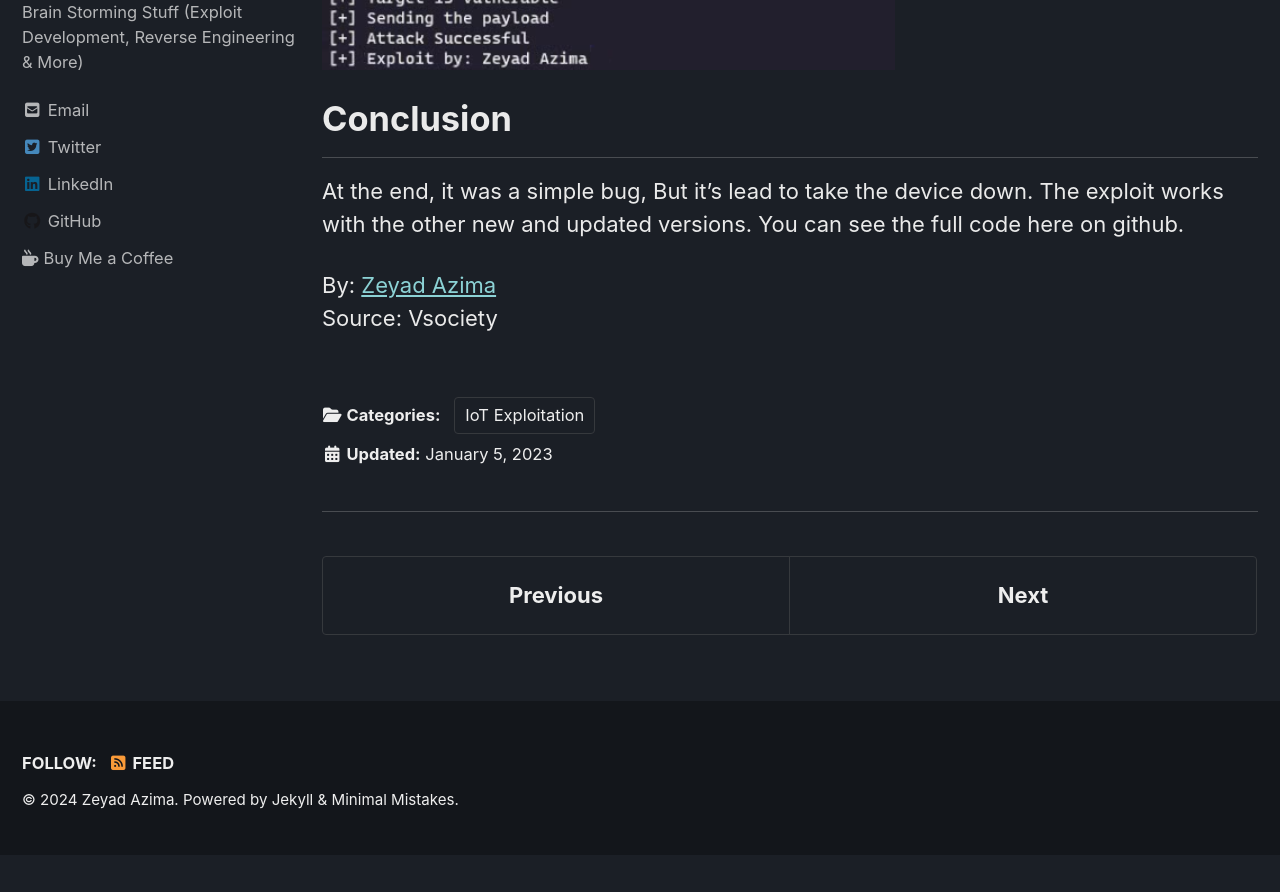
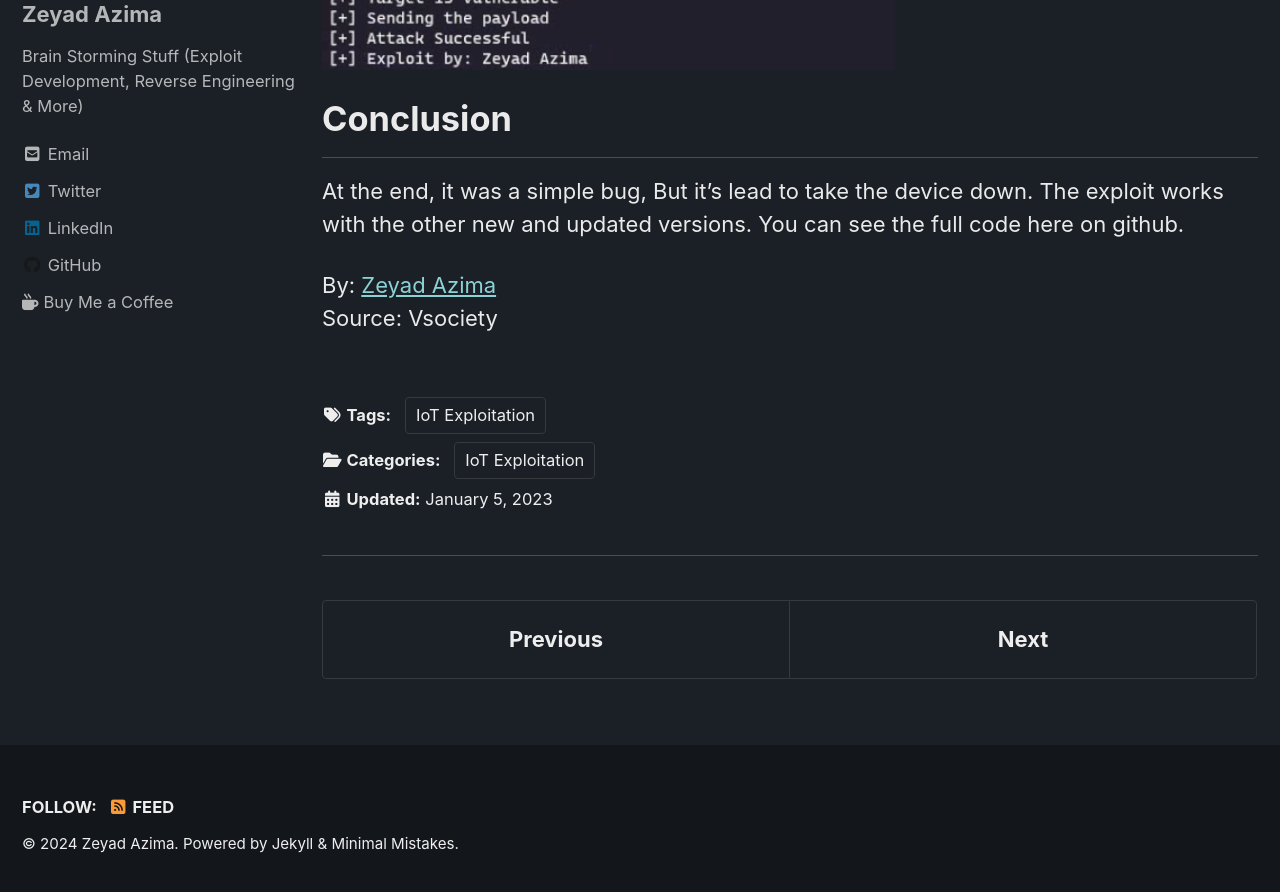
Before and after one commit to Zeyad-Azima/Zeyad-Azima.github.io, a Jekyll site: the page built from _posts/IoT Exploitation/2023-01-05-exploitzte.md, in a window 1280 px wide and 900 px high, scrolled down 4120 px. Shown: the top 892 px of the window. Built offline with Jekyll 4.4.1, drawn with Linux system fonts in a browser that asks for light colours; cached includes are drawn as plain includes; nearby versions of some CDN libraries; before the commit the page ends 4975 px from its top, so only the background shows below that.

Commit message:
Update 2023-01-05-exploitzte.md

```diff
--- a/_posts/IoT Exploitation/2023-01-05-exploitzte.md
+++ b/_posts/IoT Exploitation/2023-01-05-exploitzte.md
@@ -6,6 +6,8 @@ header:
 ribbon: gray
 description: "Exploit for unknown vulnerability in `ZXHN H168N V3.5` to kill the device with one request."
 categories:
+  - IoT Exploitation
+tags:
   - IoT Exploitation
 toc: true
 ---
```
